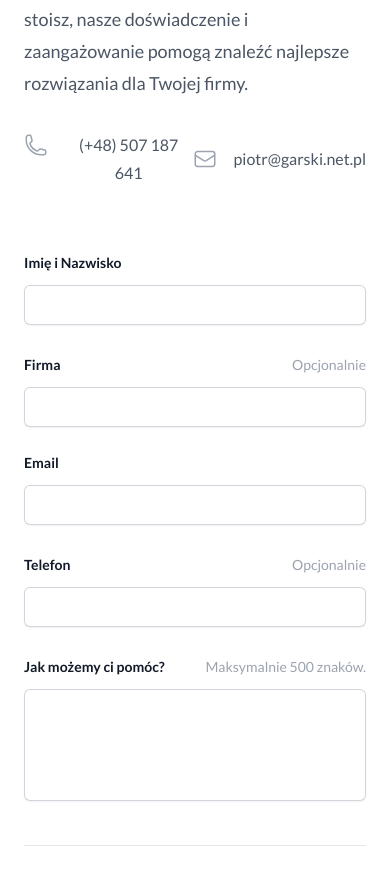
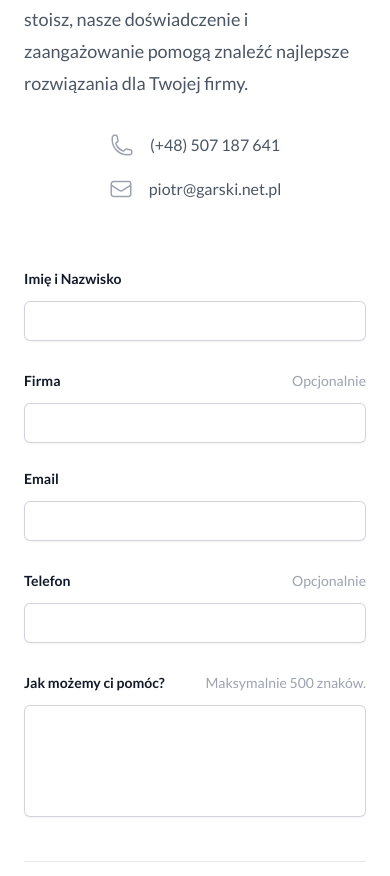
Before and after one commit to margsoftbf/cgi, a React (Vite) app: page / in a window 390 px wide. Shown: the part 7662-8538 px from the top of the page. Built offline with nearby package versions, Linux system fonts and the light colour scheme.

Commit message:
add footer

```diff
--- a/src/components/Contact.jsx
+++ b/src/components/Contact.jsx
@@ -92,7 +92,7 @@ const Contact = () => {
 							doświadczenie i zaangażowanie pomogą znaleźć najlepsze rozwiązania
 							dla Twojej firmy.
 						</p>
-						<div className='mt-8 text-base leading-7 text-gray-600 flex items-center justify-between'>
+						<div className='mt-8 text-base leading-7 text-gray-600 flex flex-col gap-4 sm:flex-row items-center justify-between'>
 							<div className='flex gap-x-4'>
 								<dt className='flex-none'>
 									<span className='sr-only'>Telephone</span>
```
